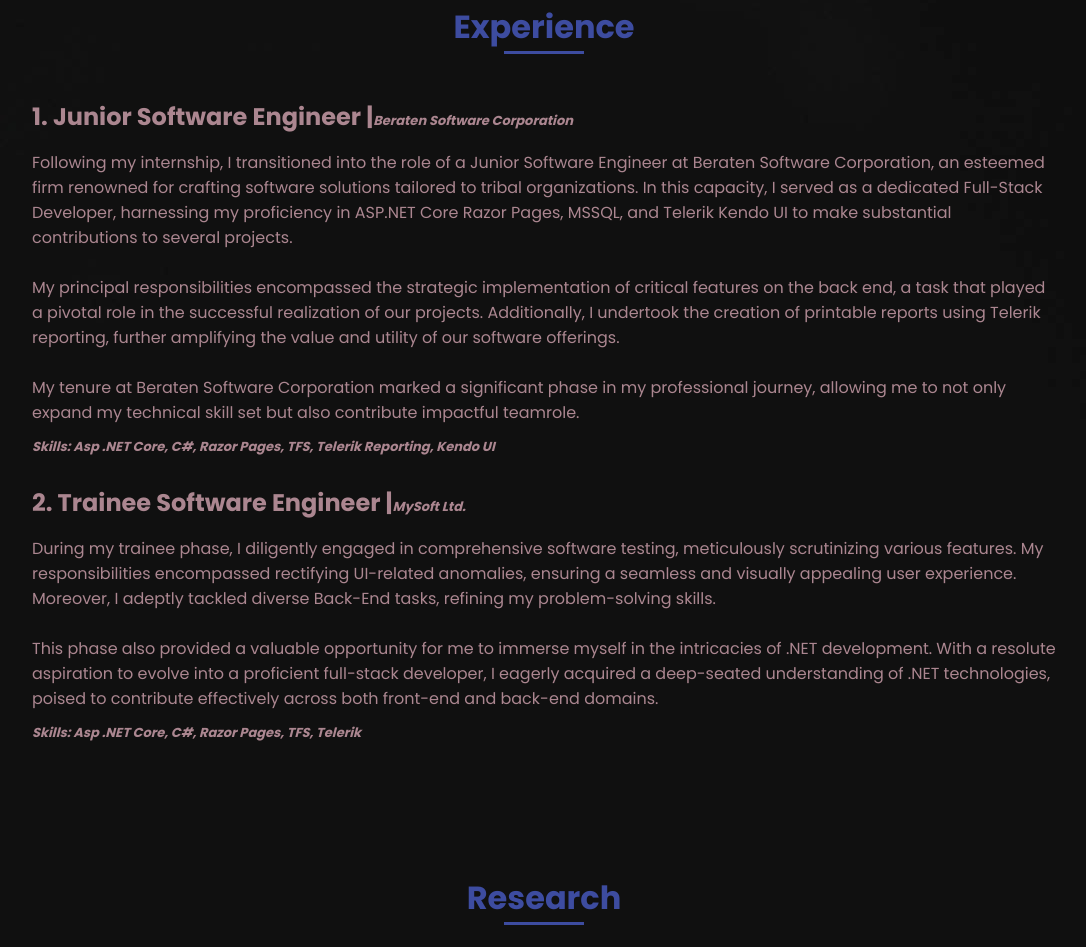
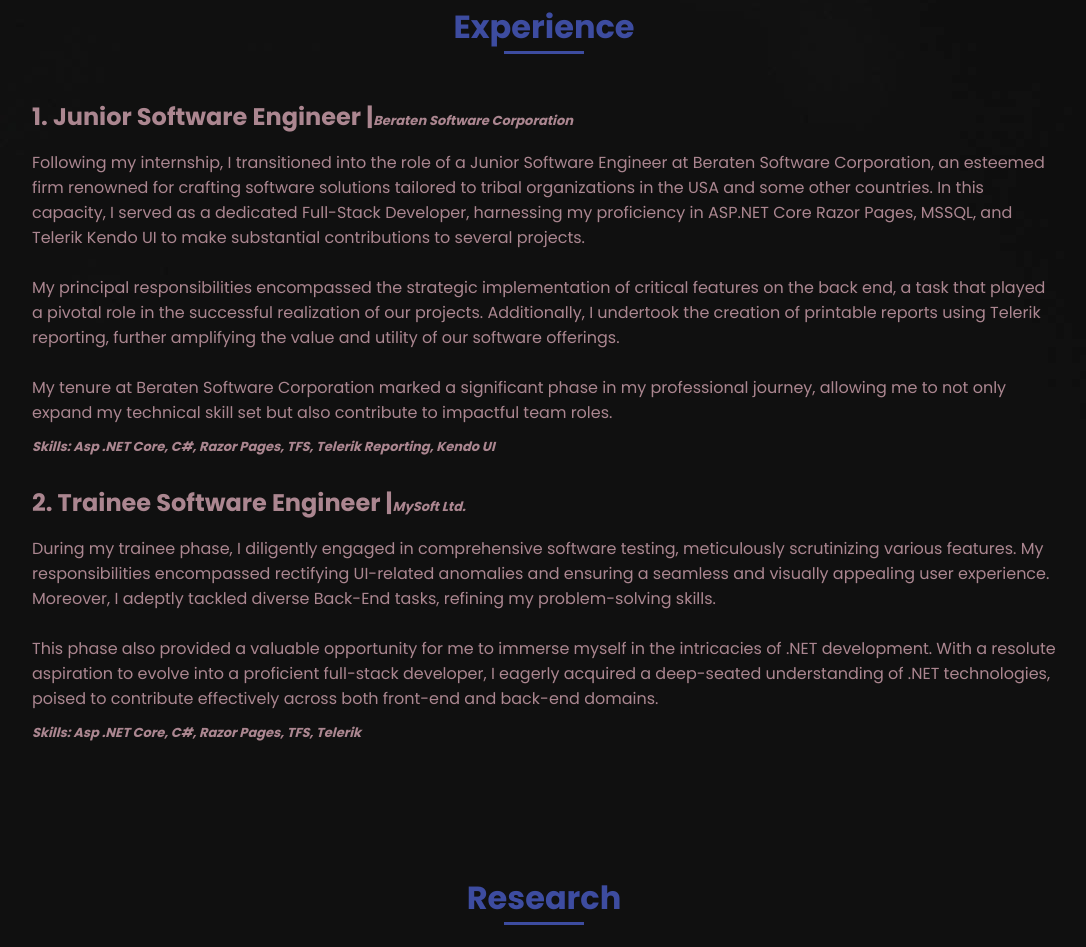
Before and after one commit to KsLimon/kslimon.github.io, a plain HTML site: page index.html in a window 1280 px wide. Shown: the part 2317-3264 px from the top of the page, without its empty margins (96-1182 px from the left). Drawn offline with nearby package versions, Linux system fonts and the light colour scheme.

Commit message:
Update index.html

```diff
--- a/index.html
+++ b/index.html
@@ -620,11 +620,11 @@ img{
               <div class=" bd-grid">
               <h1 class="about__subtitle">1. Junior Software Engineer  |<font size="2"><i>Beraten Software Corporation</i></font> </h1>
             <p class="about__text">
-              Following my internship, I transitioned into the role of a Junior Software Engineer at Beraten Software Corporation, an esteemed firm renowned for crafting software solutions tailored to tribal organizations. In this capacity, I served as a dedicated Full-Stack Developer, harnessing my proficiency in ASP.NET Core Razor Pages, MSSQL, and Telerik Kendo UI to make substantial contributions to several projects.
+              Following my internship, I transitioned into the role of a Junior Software Engineer at Beraten Software Corporation, an esteemed firm renowned for crafting software solutions tailored to tribal organizations in the USA and some other countries. In this capacity, I served as a dedicated Full-Stack Developer, harnessing my proficiency in ASP.NET Core Razor Pages, MSSQL, and Telerik Kendo UI to make substantial contributions to several projects.
               <br><br>
               My principal responsibilities encompassed the strategic implementation of critical features on the back end, a task that played a pivotal role in the successful realization of our projects. Additionally, I undertook the creation of printable reports using Telerik reporting, further amplifying the value and utility of our software offerings.
               <br><br>
-              My tenure at Beraten Software Corporation marked a significant phase in my professional journey, allowing me to not only expand my technical skill set but also contribute impactful teamrole.
+              My tenure at Beraten Software Corporation marked a significant phase in my professional journey, allowing me to not only expand my technical skill set but also contribute to impactful team roles.
               <br>
                 <h1><font size="2"><i>Skills: Asp .NET Core, C#, Razor Pages, TFS, Telerik Reporting, Kendo UI</i></font></h1>
               </p>
@@ -633,7 +633,7 @@ img{
                 <div class=" bd-grid">
                   <h1 class="about__subtitle">2. Trainee Software Engineer  |<font size="2"><i>MySoft Ltd.</i></font> </h1>
                 <p class="about__text">
-                  During my trainee phase, I diligently engaged in comprehensive software testing, meticulously scrutinizing various features. My responsibilities encompassed rectifying UI-related anomalies, ensuring a seamless and visually appealing user experience. Moreover, I adeptly tackled diverse Back-End tasks, refining my problem-solving skills.
+                  During my trainee phase, I diligently engaged in comprehensive software testing, meticulously scrutinizing various features. My responsibilities encompassed rectifying UI-related anomalies and ensuring a seamless and visually appealing user experience. Moreover, I adeptly tackled diverse Back-End tasks, refining my problem-solving skills.
                   <br><br>
                   This phase also provided a valuable opportunity for me to immerse myself in the intricacies of .NET development. With a resolute aspiration to evolve into a proficient full-stack developer, I eagerly acquired a deep-seated understanding of .NET technologies, poised to contribute effectively across both front-end and back-end domains.
                     <br>
```
